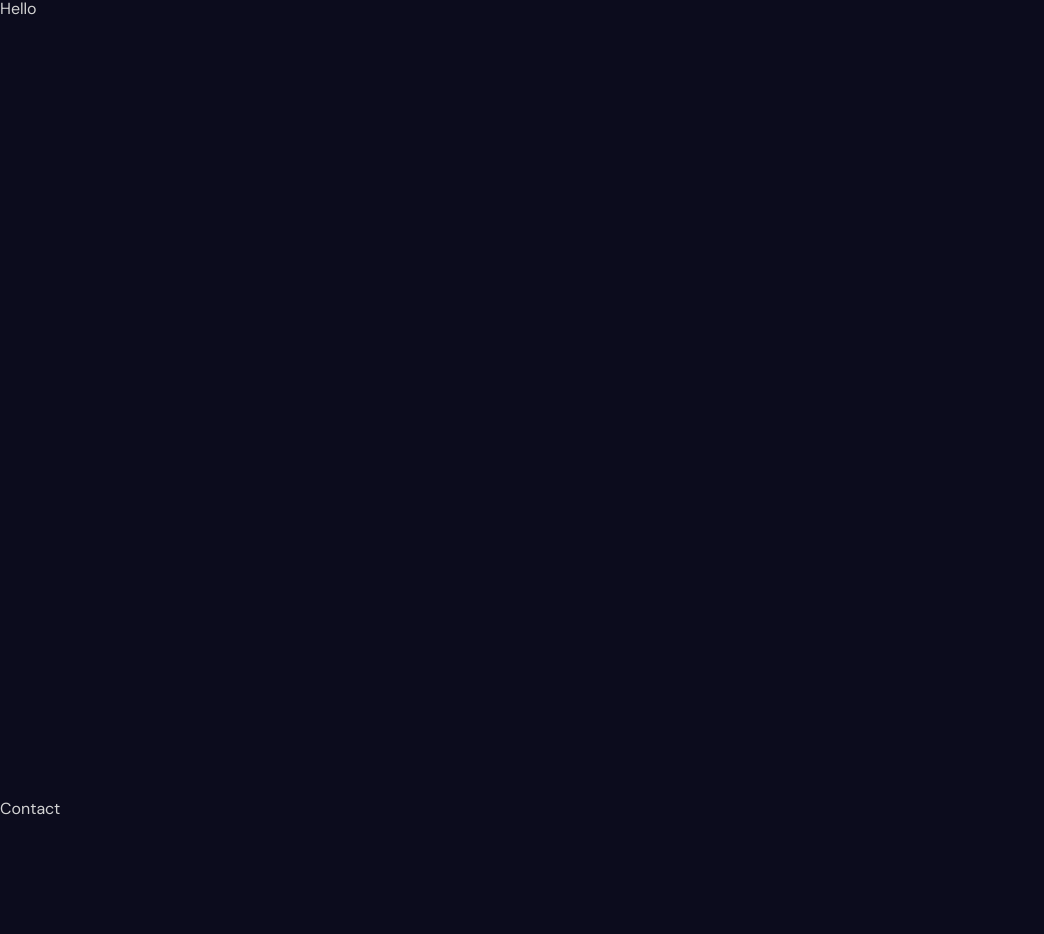
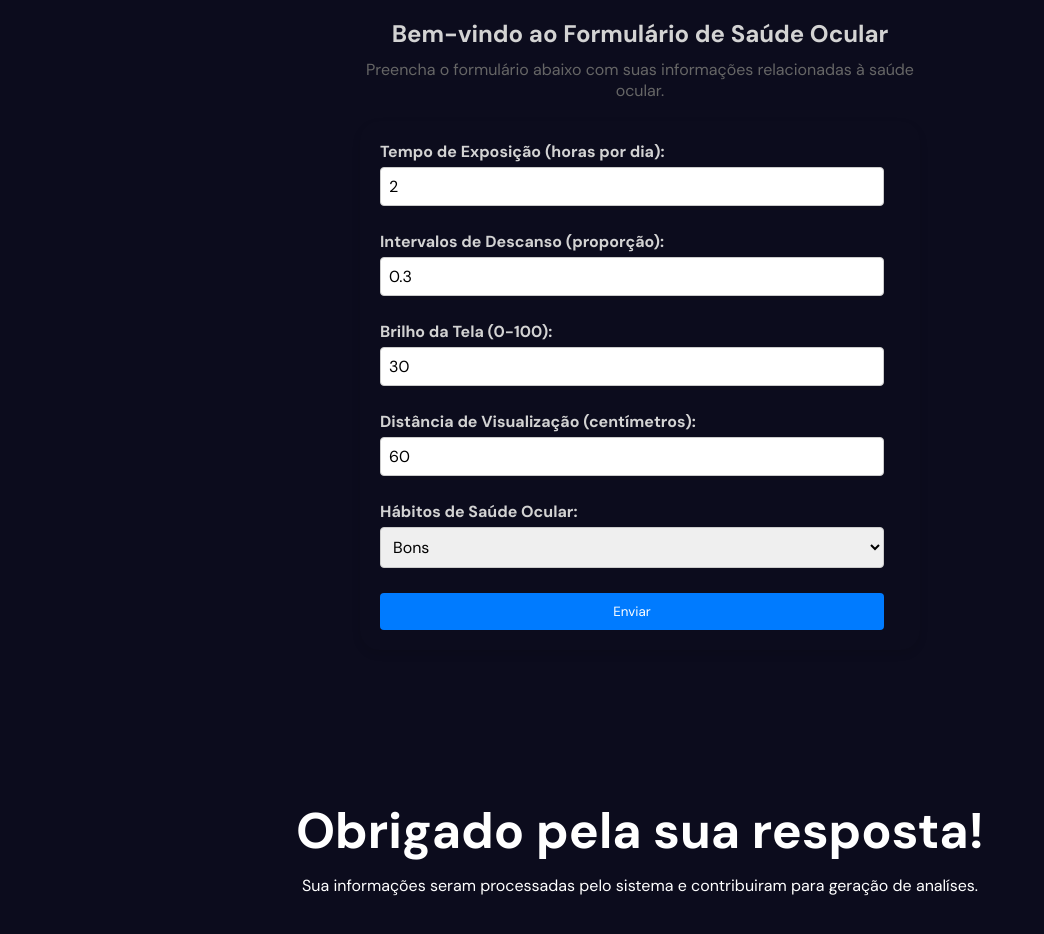
Before and after one commit to Jdalarmi/PyEye, a React (Vite) app in the folder app/frontend/pyeye/: page / in a window 1280 px wide. Shown: the part 802-1736 px from the top of the page, without its empty margins (0-1044 px from the left). Built offline with nearby package versions, Linux system fonts and the light colour scheme.

Commit message:
create new component to link fastAPI

```diff
--- a/app/frontend/pyeye/package.json
+++ b/app/frontend/pyeye/package.json
@@ -13,6 +13,7 @@
     "framer-motion": "^10.16.4",
     "react": "18.2.0",
     "react-dom": "18.2.0",
+    "react-hook-form": "^7.51.3",
     "sass": "^1.68.0"
   },
   "devDependencies": {
--- a/app/frontend/pyeye/src/App.jsx
+++ b/app/frontend/pyeye/src/App.jsx
@@ -1,5 +1,6 @@
 import "./app.scss"
 import Cursor from "./components/Cursor/Cursor";
+import Form from "./components/form/Form";
 import Navbar from "./components/navbar/Navbar,";
 import Parallax from "./components/parallax/Parallax"
 const App = () => {
@@ -9,8 +10,11 @@ const App = () => {
         <Navbar/>
         <Parallax/>
       </section>
-      <section id="Portfolio">Hello</section>
-      <section id="Contact">Contact</section>
+      <section id="Portfolio"><Form/></section>
+      <section id="Contact">
+        <h2>Obrigado pela sua resposta!</h2>
+        <p>Sua informações seram processadas pelo sistema e contribuiram para geração de analíses.</p>
+      </section>
 
     </div>;
   };
--- a/app/frontend/pyeye/src/app.scss
+++ b/app/frontend/pyeye/src/app.scss
@@ -24,3 +24,22 @@ section{
     height: 100vh;
     scroll-snap-align: center;
 }
+
+#Contact {
+    font-family: Arial, sans-serif;
+
+
+    h2 {
+      font-size: 50px;
+      color: #ffffff;
+      margin-bottom: 10px;
+      text-align: center;
+    }
+
+    p {
+      text-align: center;
+      font-size: 16px;
+      color: #ffffff;
+      line-height: 1.5;
+    }
+  }
--- /dev/null
+++ b/app/frontend/pyeye/src/components/form/Form.jsx
@@ -0,0 +1,89 @@
+import React, { useState } from 'react';
+import "./form.scss"
+
+const Form = () => {
+  const [dadosUsuario, setDadosUsuario] = useState({
+    tempo_exposicao: 2,
+    intervalos_descanso: 0.3,
+    brilho_tela: 30,
+    distancia_visualizacao: 60,
+    habitos_saude_ocular: 'Bons'
+  });
+
+  const handleChange = (e) => {
+    const { name, value } = e.target;
+    setDadosUsuario({
+      ...dadosUsuario,
+      [name]: value
+    });
+  };
+
+  const handleSubmit = (e) => {
+    e.preventDefault();
+    // Aqui você pode enviar os dados para o backend, por exemplo, usando fetch ou axios
+    console.log(dadosUsuario);
+  };
+
+  return (
+    <div className='formulario-container'>
+      <div className='formulario-intro'>
+        <h2>Bem-vindo ao Formulário de Saúde Ocular</h2>
+        <p>Preencha o formulário abaixo com suas informações relacionadas à saúde ocular.</p>
+      </div>
+      <div className='formulario-card'>
+        <form className="form" onSubmit={handleSubmit}>
+          <label>
+            Tempo de Exposição (horas por dia):
+            <input
+              type="number"
+              name="tempo_exposicao"
+              value={dadosUsuario.tempo_exposicao}
+              onChange={handleChange}
+            />
+          </label>
+          <label>
+            Intervalos de Descanso (proporção):
+            <input
+              type="number"
+              name="intervalos_descanso"
+              value={dadosUsuario.intervalos_descanso}
+              onChange={handleChange}
+            />
+          </label>
+          <label>
+            Brilho da Tela (0-100):
+            <input
+              type="number"
+              name="brilho_tela"
+              value={dadosUsuario.brilho_tela}
+              onChange={handleChange}
+            />
+          </label>
+          <label>
+            Distância de Visualização (centímetros):
+            <input
+              type="number"
+              name="distancia_visualizacao"
+              value={dadosUsuario.distancia_visualizacao}
+              onChange={handleChange}
+            />
+          </label>
+          <label>
+            Hábitos de Saúde Ocular:
+            <select
+              name="habitos_saude_ocular"
+              value={dadosUsuario.habitos_saude_ocular}
+              onChange={handleChange}
+            >
+              <option value="Bons">Bons</option>
+              <option value="Ruins">Ruins</option>
+            </select>
+          </label>
+          <button type="submit">Enviar</button>
+        </form>
+      </div>
+    </div>
+  );
+};
+
+export default Form;
--- /dev/null
+++ b/app/frontend/pyeye/src/components/form/form.scss
@@ -0,0 +1,68 @@
+.formulario-container {
+    max-width: 600px;
+    margin: 0 auto;
+    padding: 20px;
+  }
+
+  .formulario-intro {
+    text-align: center;
+    margin-bottom: 20px;
+
+    h2 {
+      font-size: 24px;
+      margin-bottom: 10px;
+    }
+
+    p {
+      font-size: 16px;
+      color: #666;
+    }
+  }
+
+  .formulario-card {
+    border-radius: 20px;
+    box-shadow: 0 4px 8px rgba(0, 0, 0, 0.1);
+    overflow: hidden;
+    transition: box-shadow 0.3s ease;
+
+    &:hover {
+      box-shadow: 0 8px 16px rgba(0, 0, 0, 0.2);
+    }
+
+    .form {
+      padding: 20px;
+
+      label {
+        margin-bottom: 10px;
+        font-weight: bold;
+        display: block;
+      }
+
+      input,
+      select {
+        width: calc(100% - 16px);
+        padding: 8px;
+        margin-top: 5px;
+        margin-bottom: 15px;
+        border: 1px solid #ccc;
+        border-radius: 4px;
+        box-sizing: border-box;
+        font-size: 16px;
+      }
+
+      button {
+        width: calc(100% - 16px);
+        padding: 10px;
+        background-color: #007bff;
+        color: #fff;
+        border: none;
+        border-radius: 4px;
+        cursor: pointer;
+        transition: background-color 0.3s ease;
+
+        &:hover {
+          background-color: #0056b3;
+        }
+      }
+    }
+  }
```
Also changed, not shown: 1 other file (tests, documents, lock files or other folders).
